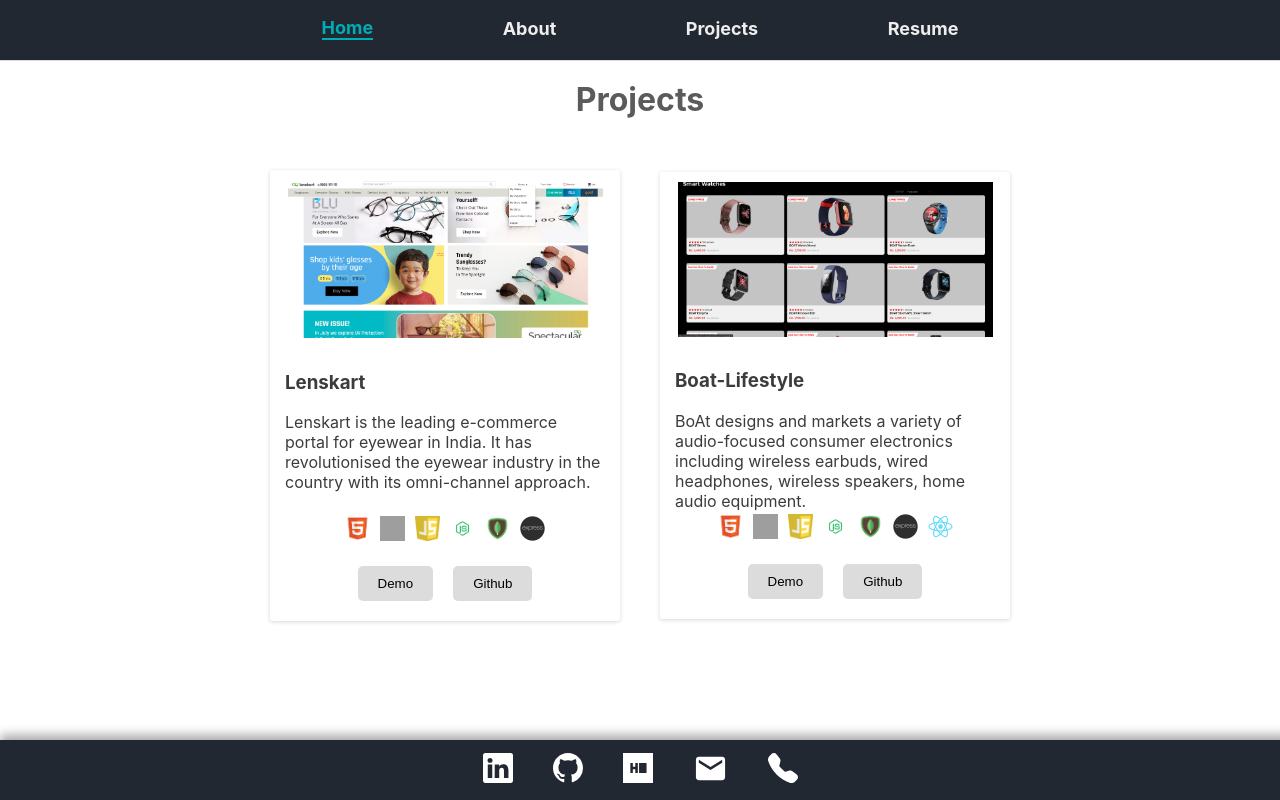
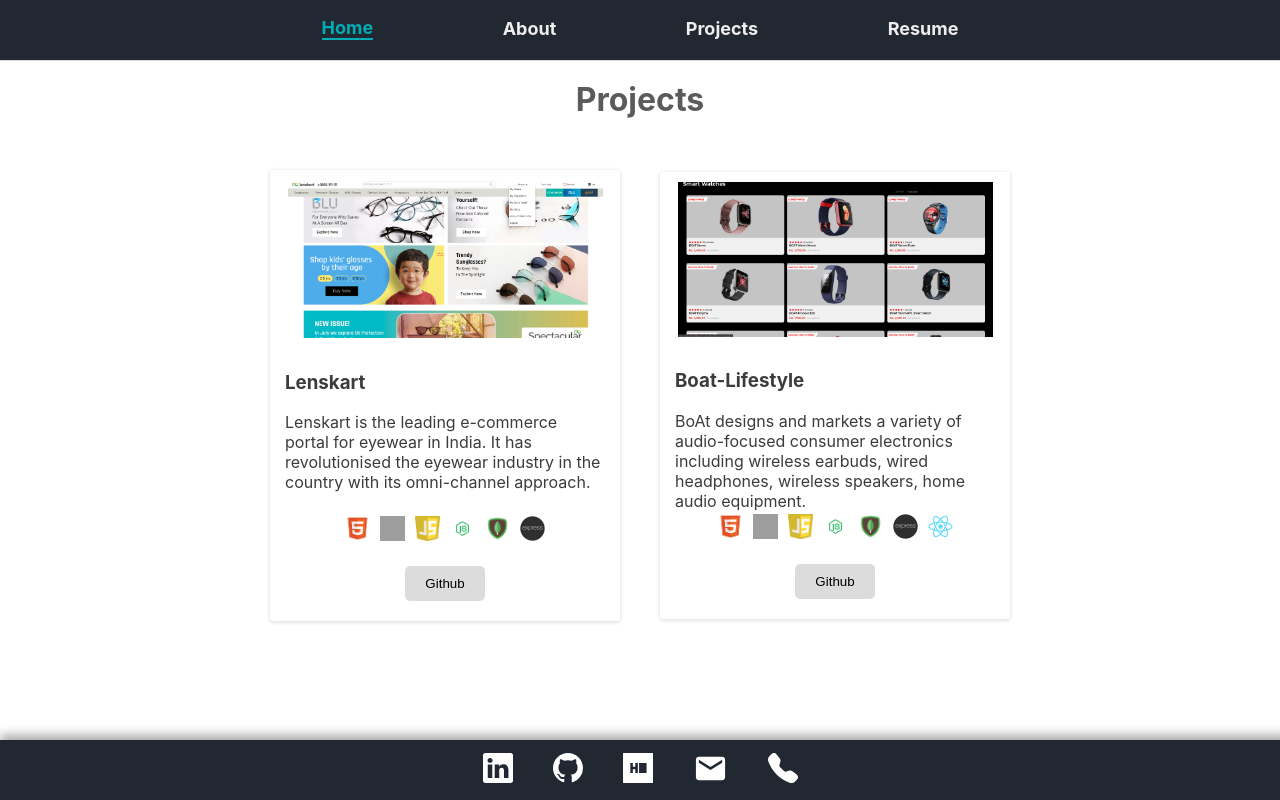
Before and after one commit to SushanthPS/Portfolio, a React (Create React App) app: page /projects in a window 1280 px wide. Built offline with nearby package versions, Linux system fonts and the light colour scheme; grey boxes are pictures that could not be loaded.

Commit message:
temporarily removed demo button

```diff
--- a/src/Components/ProjectItem.jsx
+++ b/src/Components/ProjectItem.jsx
@@ -76,9 +76,9 @@
                     ))}
                 </div>
                 <div className="button-cont">
-                    <a href={el.demo} target="_blank" rel="noreferrer">
+                    {/* <a href={el.demo} target="_blank" rel="noreferrer">
                         <button className="button">Demo</button>
-                    </a>
+                    </a> */}
                     <a href={el.github} target="_blank" rel="noreferrer">
                         <button className="button">Github</button>
                     </a>
```
